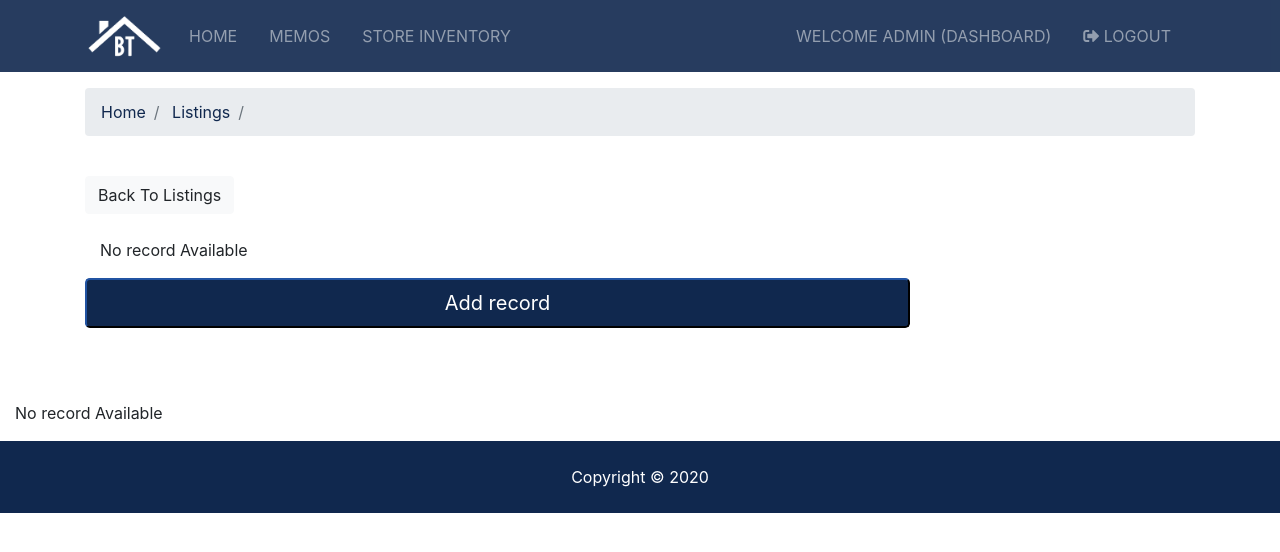
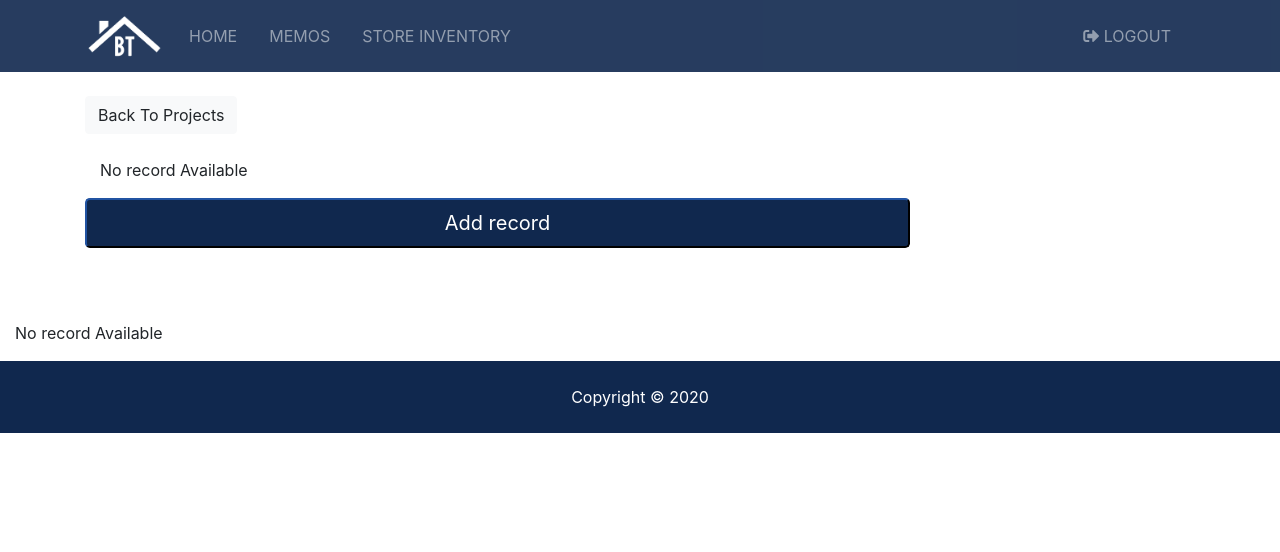
Before and after one commit to kevinmuturi5/farm-Management-system, a Django app: page /2 in a window 1280 px wide. Shown: the top 552 px of the page. Run offline with Django 3.2, Linux system fonts and the light colour scheme; a user stored in the database is signed in; data comes from the database, SQL or seed files in the repository; some libraries are stand-ins or nearby versions.

Commit message:
databases

```diff
--- a/main/models.py
+++ b/main/models.py
@@ -2,9 +2,13 @@ from django.db import models
 from datetime import datetime
 from django.contrib.auth.models import User
 
-
+sex_choice = (
+    ('Male', 'Male'),
+    ('Female', 'Female')
+)
 class Listing(models.Model):
   farmer = models.ForeignKey(User, on_delete=models.CASCADE)
+#   labourous = models.ManyToManyField(User,blank=True)
   photo_main = models.ImageField(upload_to='photos/%Y/%m/%d/')
   name = models.CharField(max_length=200)
   message = models.TextField(blank=True)
@@ -40,23 +44,13 @@ class ListingRecord(models.Model):
     def natural_key(self):
         return (self.slug,)
 
-class RecordsCartegory(models.Model):
-    landprep =  models.CharField(max_length=50)
-    deseasecon =  models.CharField(max_length=50)
-    havest =  models.CharField(max_length=50)
-    planting =  models.CharField(max_length=50)
-    weeding =  models.CharField(max_length=50)
-    fartiliser =  models.CharField(max_length=50)
-    pruning =  models.CharField(max_length=50)
-    staking =  models.CharField(max_length=50)
-    pestcontrol =  models.CharField(max_length=50)
 
-class Landprep(models.Model):
-    listing =  models.ForeignKey(Listing,on_delete=models.CASCADE,related_name="re")
-    name = models.CharField(max_length=50)
-    date = models.DateField()
-    activities = models.TextField(blank=True)
-    method = models.TextField(blank=True)
-    cost = models.IntegerField()
-    photo = models.ImageField(upload_to='photos/%Y/%m/%d/')
-    slug = models.SlugField(max_length=48)
+class Labourer(models.Model):
+    user = models.ForeignKey(User,on_delete=models.CASCADE,related_name="labouror")
+    projects = models.ForeignKey(Listing, on_delete=models.CASCADE, related_name="project")
+    name = models.CharField(max_length=200)
+    allproj= models.ManyToManyField(Listing,blank=True)
+    sex = models.CharField(max_length=50, choices=sex_choice, default='Male')
+
+    def __str__(self):
+        return self.name
--- a/main/views.py
+++ b/main/views.py
@@ -8,7 +8,8 @@ from django.views.generic.list import ListView
 from django.views.generic.detail import DetailView
 import re
 from django.db.models import Q,Count
-from .models import Listing,ListingRecord,RecordsCartegory,Landprep
+from .models import Listing,ListingRecord,Labourer
+
 @login_required
 def index(request):
     listings = Listing.objects.order_by('-due_date').filter(is_published=True)
@@ -21,11 +22,7 @@ def index(request):
        }
     return render(request, 'listings/listings.html', context)
 
-def logout(request):
-  if request.method == 'POST':
-    auth.logout(request)
-    messages.success(request, 'You are now logged out')
-    return redirect(request,'login')
+
 
 def login(request):
   if request.method == 'POST':
@@ -44,18 +41,16 @@ def login(request):
   else:
     return render(request, 'accounts/login.html')
 
+def logout(request):
+  print("vvvvvvvvvvvvvvvv ,.............")
+  if request.method == 'POST':
+    auth.logout(request)
+    messages.success(request, 'You are now logged out')
+    return redirect('main')
 
 def listing(request,listing_id):
   print(listing_id)
-  words= re.split(r"[^A-Za-z']+",listing_id)
-  # k = listing_id.split(' ')
-  # print(k)
-  # query = Q()
-  # for word in words:
-  #   query |= Q(title=word)
-  # fine= ListingRecord.objects.values('title').annotate(Count('title')).order_by().filter(title_id=1)
-  # listing = ListingRecord.objects.filter(title__in=[item['title'] for item in fine])
-  # print(listing)
+
   listing = ListingRecord.objects.filter(title__name=listing_id)
 
 
--- a/templates/listings/listing.html
+++ b/templates/listings/listing.html
@@ -7,22 +7,7 @@
 {% block content %}
 
 
-  <!-- Breadcrumb -->
-  <section id="bc" class="mt-3">
-    <div class="container">
-      <nav>
-        <ol class="breadcrumb">
-          <li class="breadcrumb-item">
-            <a href="#">Home</a>
-          </li>
-          <li class="breadcrumb-item">
-            <a href="#">Listings</a>
-          </li>
-          <li class="breadcrumb-item active">{{ record.unit }}</li>
-        </ol>
-      </nav>
-    </div>
-  </section>
+
 
 
   <!-- Alerts -->
@@ -31,7 +16,7 @@
   <!-- Listing -->
   <section id="listing" class="py-4">
     <div class="container">
-      <a href="#" class="btn btn-light mb-4">Back To Listings</a>
+      <a href="{% url 'main' %}" class="btn btn-light mb-4">Back To Projects</a>
       <div class="row">
         <div class="col-md-9">
 
--- a/templates/listings/listings.html
+++ b/templates/listings/listings.html
@@ -40,8 +40,8 @@
                       <i class="fas fa-user"></i>Farmer incharge {{ listing.farmer }}</div>
                   </div>
                   <hr>
-                  <a href="{% url 'listing' listing.name %}" class="btn btn-primary btn-block">edit</a>
-                  <a href="{% url 'listing' listing.name %}" class="btn btn-primary btn-block">{{ listing.name }}</a>
+
+                  <a href="{% url 'listing' listing.name %}" class="btn btn-primary btn-block">View records</a>
                 </div>
               </div>
             </div>
--- a/templates/partials/_navbar.html
+++ b/templates/partials/_navbar.html
@@ -41,16 +41,7 @@
 
         <ul class="navbar-nav ml-auto">
           {% if user.is_authenticated %}
-            <li
-            {% if 'dashboard' in request.path %}
-              class="nav-item active mr-3"
-            {% else %}
-              class="nav-item mr-3"
-            {% endif %}
-            >
-              <a class="nav-link" href="#">
-               Welcome {{ user.username }} (Dashboard)</a>
-            </li>
+
           <li class="nav-item mr-3">
             <a href="javascript:{document.getElementById('logout').submit()}" class="nav-link">
               <i class="fas fa-sign-out-alt"></i> Logout
@@ -61,28 +52,7 @@
             </form>
           </li>
           {% else %}
-            <li
-            {% if '' in request.path %}
-              class="nav-item active mr-3"
-            {% else %}
-              class="nav-item mr-3"
-            {% endif %}
-            >
-              <a class="nav-link" href="#">
-                <i class="fas fa-user-plus"></i> Register</a>
-            </li>
-            <li
-            {% if 'login' in request.path %}
-              class="nav-item active mr-3"
-            {% else %}
-              class="nav-item mr-3"
-            {% endif %}
-            >
-              <a class="nav-link" href="{% url 'login' %}">
-                <i class="fas fa-sign-in-alt"></i>
 
-                Login</a>
-            </li>
           {% endif %}
         </ul>
       </div>
```
Also changed, not shown: other parts of templates/listings/listing.html (+66 -2 lines), main/admin.py (+13 -3 lines), db.sqlite3, main/migrations/0005_auto_20201018_1902.py (added), main/migrations/0006_labourer_allproj.py (added). Lines whose indentation alone changed are shown as unchanged.
